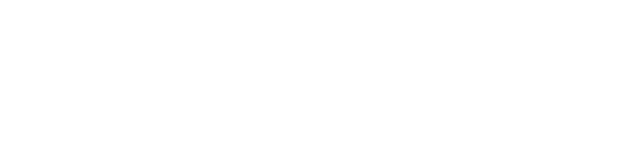
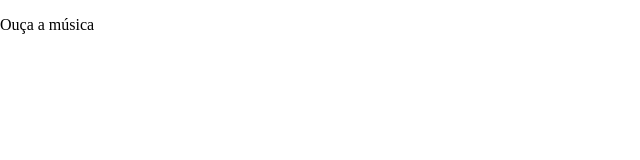
Before and after one commit to joaomarcos2022/Tela-clone-spotify, a plain HTML site: page index.html in a window 1280 px wide. Shown: the whole page, without its empty margins (0-640 px from the left). Drawn offline with Linux system fonts and the light colour scheme.

Commit message:
Update index.html

```diff
--- a/index.html
+++ b/index.html
@@ -8,6 +8,6 @@
     <title>Tela do spotify</title>
 </head>
 <body>
-
+    <p>Ouça a música </p>
 </body>
 </html>
```
